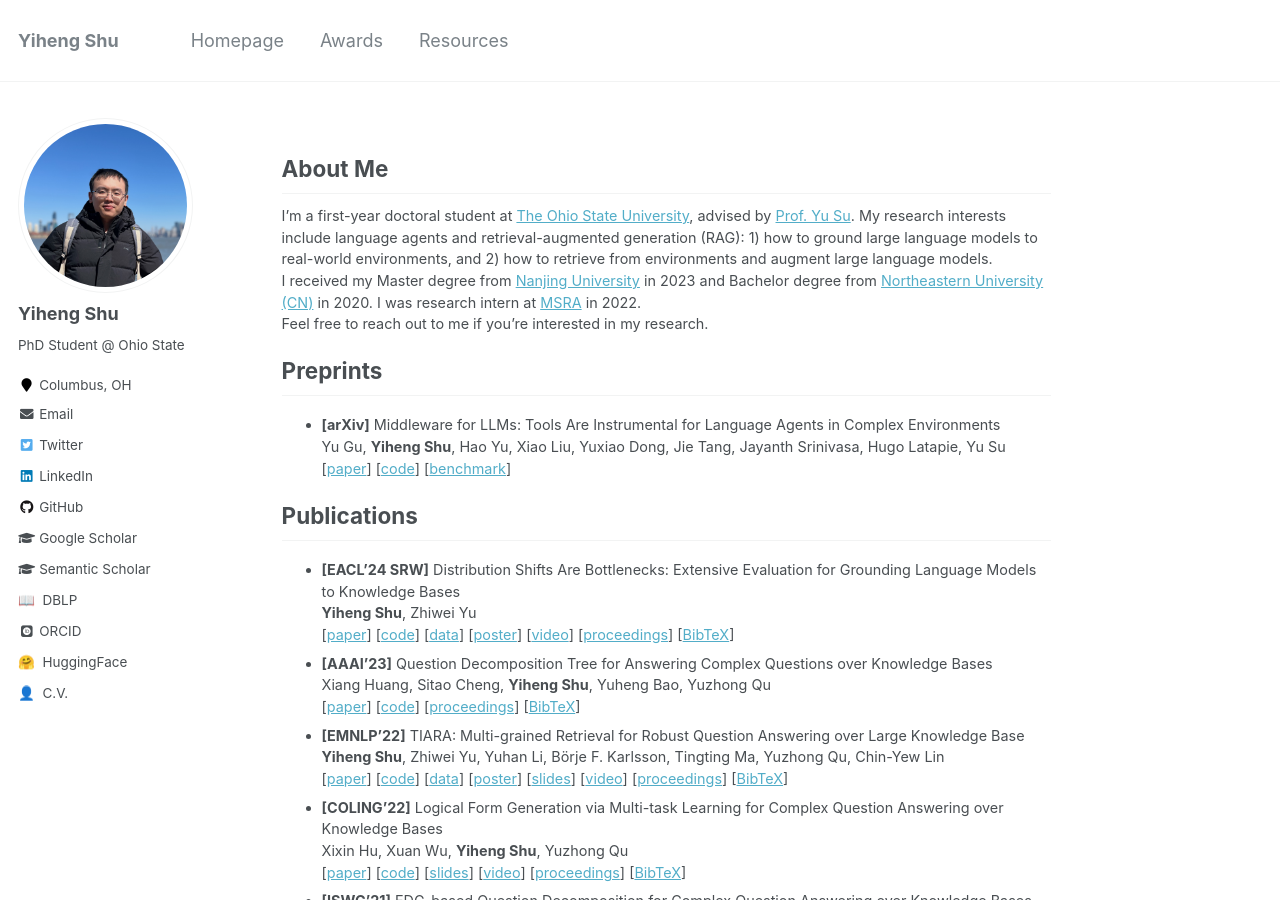
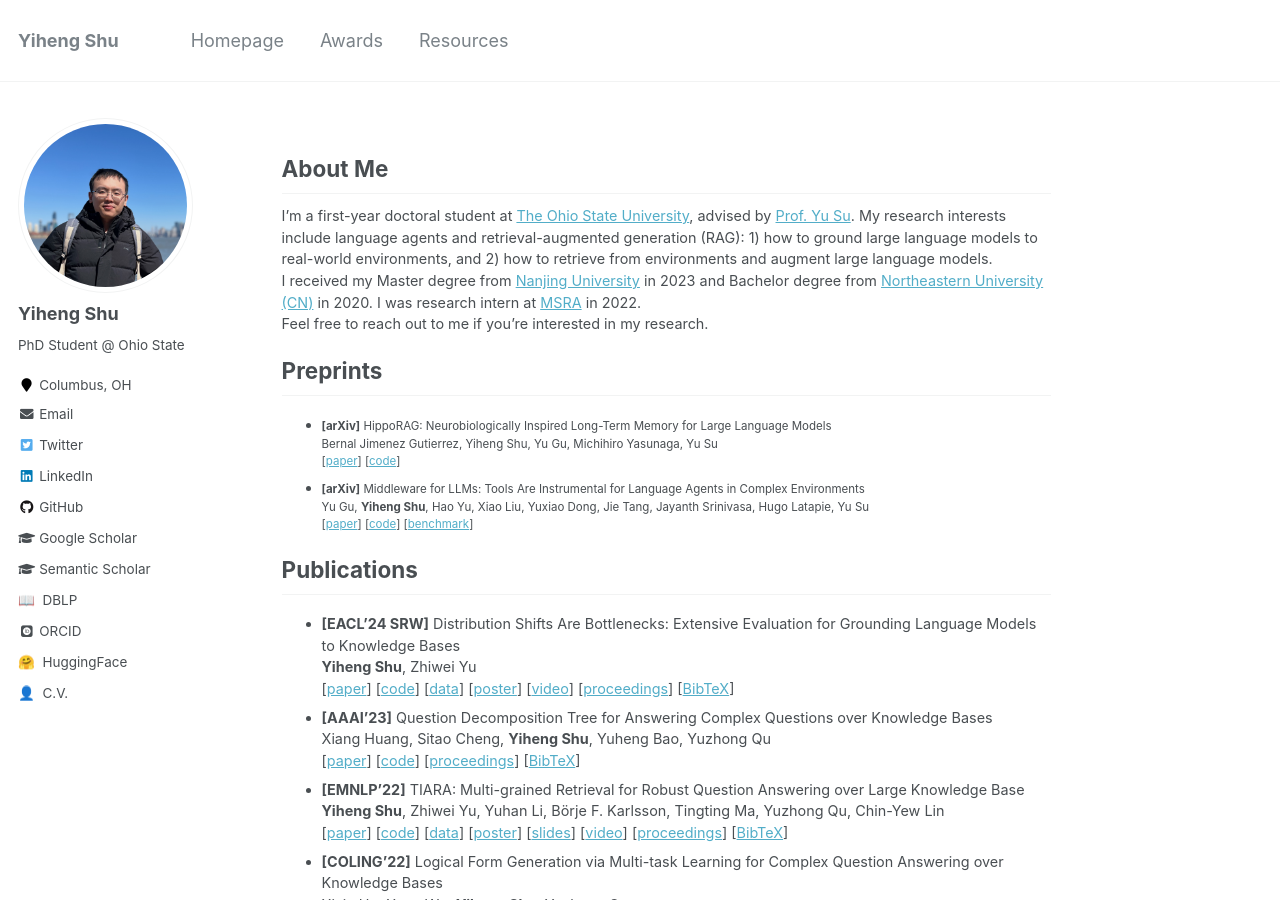
Before and after one commit to yihengshu/yihengshu.github.io, a Jekyll site: the page built from _pages/about.md, in a window 1280 px wide and 900 px high. Built offline with Jekyll 4.4.1, drawn with Linux system fonts in a browser that asks for light colours; some web fonts are replaced.

Commit message:
Update about.md

```diff
--- a/_pages/about.md
+++ b/_pages/about.md
@@ -22,6 +22,11 @@ Feel free to reach out to me if you're interested in my research.
 - Full-time Research Intern, [Microsoft Research Asia](https://www.msra.cn/), 2022.02-2023.02, advised by researcher [Zhiwei Yu](https://www.microsoft.com/en-us/research/people/zhiwyu/) -->
 
 ## Preprints
+
+- **[arXiv]** HippoRAG: Neurobiologically Inspired Long-Term Memory for Large Language Models
+Bernal Jimenez Gutierrez, Yiheng Shu, Yu Gu, Michihiro Yasunaga, Yu Su
+[[paper](https://arxiv.org/abs/2405.14831)]
+[[code](https://github.com/OSU-NLP-Group/HippoRAG)]
 
 - **[arXiv]** Middleware for LLMs: Tools Are Instrumental for Language Agents in Complex Environments
 Yu Gu, **Yiheng Shu**, Hao Yu, Xiao Liu, Yuxiao Dong, Jie Tang, Jayanth Srinivasa, Hugo Latapie, Yu Su
```
